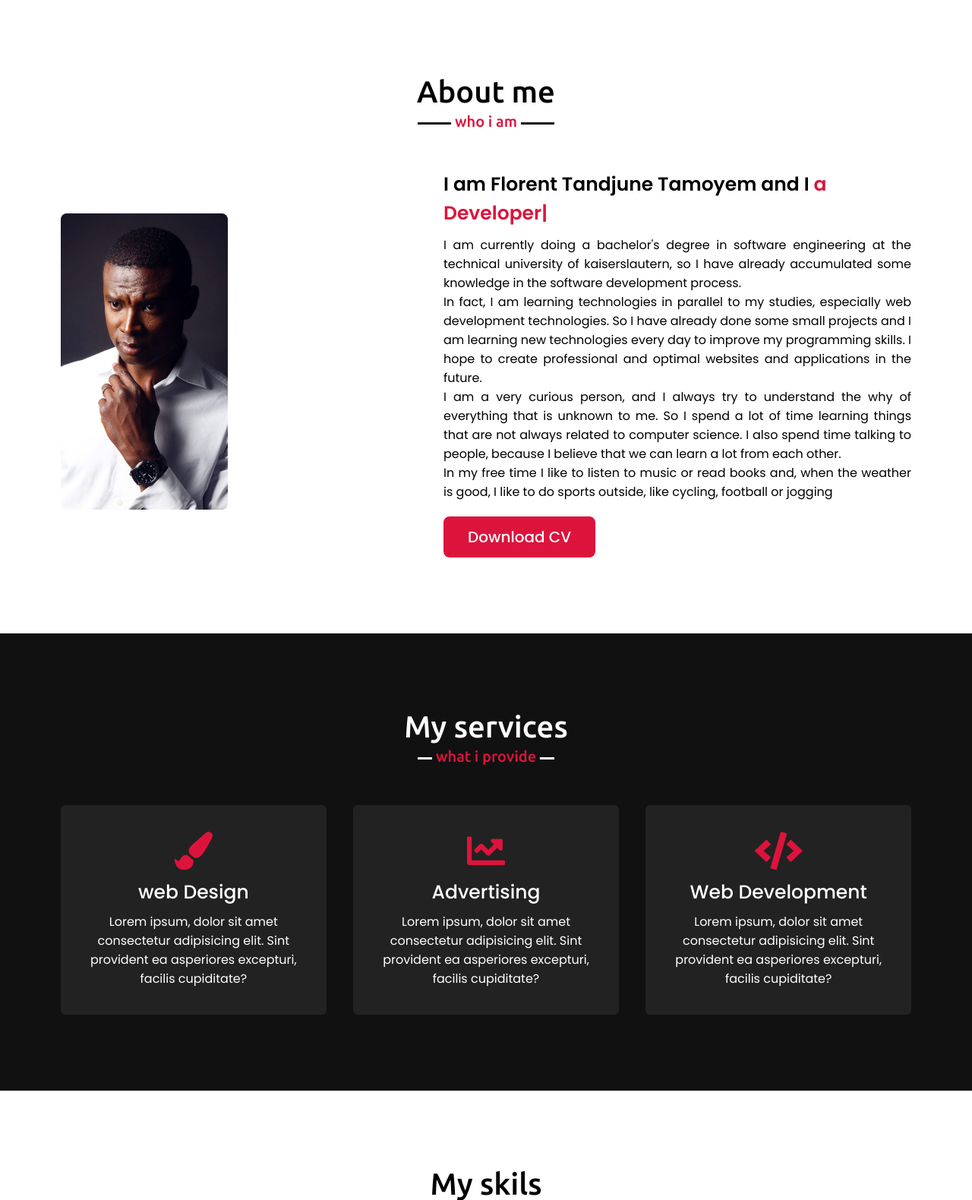
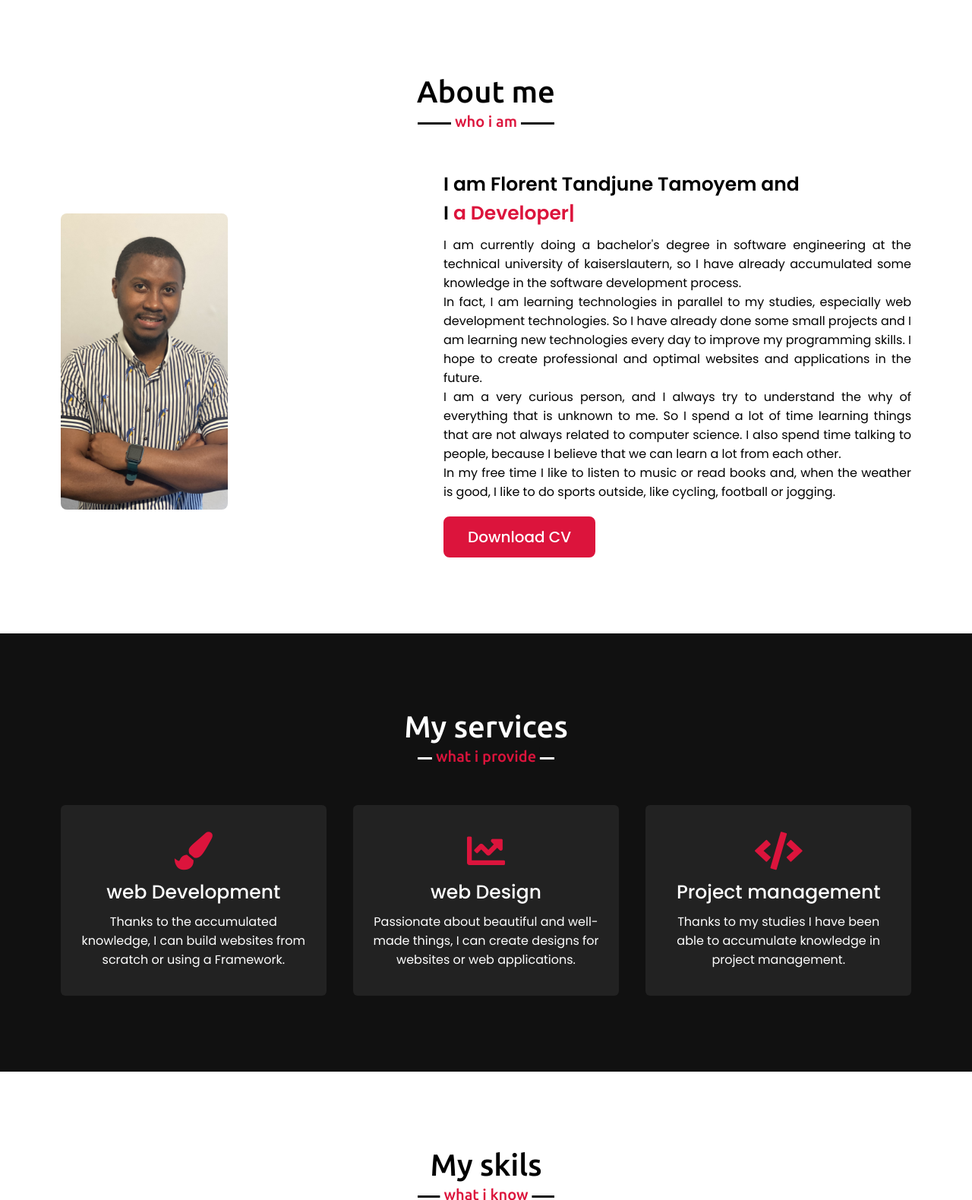
Before and after one commit to Tandjune/Portfolio, a PHP site: page / in a window 1280 px wide. Shown: the part 802-2382 px from the top of the page at 76% size. Run offline with PHP 8.4, Linux system fonts and the light colour scheme.

Commit message:
Change from Lorem text

```diff
--- a/index.html
+++ b/index.html
@@ -4,7 +4,7 @@
 <head>
     <meta charset="UTF-8">
     <meta name="viewport" content="width=device-width, initial-scale=1.0">
-    <title>Personal Portfolio Website</title>
+    <title>Florent Tandjune Portfolio</title>
     <link rel="stylesheet" href="style.css">
     <link rel="stylesheet" href="https://cdnjs.cloudflare.com/ajax/libs/font-awesome/5.15.2/css/all.min.css" />
     <script src="https://code.jquery.com/jquery-3.5.1.min.js"></script>
@@ -41,7 +41,7 @@
                 <div class="text-1">Hello, my name is</div>
                 <div class="text-2">Florent Tandjune Tamoyem</div>
                 <div class="text-3">I <span class="typing"></span></div>
-                <a href="#">Hire me</a>
+                <a href="#contact">Hire me</a>
             </div>
         </div>
     </section>
@@ -51,17 +51,18 @@
             <h2 class="title">About me</h2>
             <div class="about-content">
                 <div class="column left">
-                    <img src="images/profil.jpg" alt="">
+                    <img src="images/image.jpg" alt="">
                 </div>
                 <div class="column right">
-                    <div class="text"> I am Florent Tandjune Tamoyem and I <span class="typing2"></span> </div>
+                    <div class="text"> I am Florent Tandjune Tamoyem and
+                        <div>I <span class="typing2"></span></div>
+                    </div>
                     <p>I am currently doing a bachelor's degree in software engineering at the technical university of kaiserslautern, so I have already accumulated some knowledge in the software development process. <br> In fact, I am learning technologies
                         in parallel to my studies, especially web development technologies. So I have already done some small projects and I am learning new technologies every day to improve my programming skills. I hope to create professional and optimal
                         websites and applications in the future. <br> I am a very curious person, and I always try to understand the why of everything that is unknown to me. So I spend a lot of time learning things that are not always related to computer
                         science. I also spend time talking to people, because I believe that we can learn a lot from each other. <br> In my free time I like to listen to music or read books and, when the weather is good, I like to do sports outside, like
-                        cycling, football or jogging
-                    </p>
-                    <a href="./Lebenslauf1.pdf">Download CV</a>
+                        cycling, football or jogging.</p>
+                    <a href="./Lebenslauf1.pdf" draggable="./Lebenslauf1.pdf">Download CV</a>
                 </div>
             </div>
         </div>
@@ -74,23 +75,22 @@
                 <div class="card">
                     <div class="box">
                         <i class="fas fa-paint-brush"></i>
-                        <div class="text">web Design</div>
-                        <p>Lorem ipsum, dolor sit amet consectetur adipisicing elit. Sint provident ea asperiores excepturi, facilis cupiditate?</p>
+                        <div class="text">web Development</div>
+                        <p>Thanks to the accumulated knowledge, I can build websites from scratch or using a Framework.</p>
                     </div>
                 </div>
                 <div class="card">
                     <div class="box">
                         <i class="fas fa-chart-line"></i>
-                        <div class="text">Advertising</div>
-                        <p>Lorem ipsum, dolor sit amet consectetur adipisicing elit. Sint provident ea asperiores excepturi, facilis cupiditate?</p>
+                        <div class="text">web Design</div>
+                        <p>Passionate about beautiful and well-made things, I can create designs for websites or web applications.</p>
                     </div>
                 </div>
                 <div class="card">
                     <div class="box">
                         <i class="fas fa-code"></i>
-                        <div class="text">Web Development</div>
-                        <p>Lorem ipsum, dolor sit amet consectetur adipisicing elit. Sint provident ea asperiores excepturi, facilis cupiditate?
-                        </p>
+                        <div class="text">Project management</div>
+                        <p>Thanks to my studies I have been able to accumulate knowledge in project management.</p>
                     </div>
                 </div>
             </div>
@@ -229,7 +229,7 @@
             <div class="contact-content">
                 <div class="column left">
                     <div class="text">Get in Touch</div>
-                    <p>Lorem ipsum dolor sit amet consectetur adipisicing elit. Reprehenderit, delectus doloribus. Aspernatur explicabo libero architecto quae sed. Ipsum, a vero?</p>
+                    <p>If you found my Profile interesting and would like to get in touch with me, you can leave me a message.</p>
                     <div class="icons">
                         <div class="row">
                             <i class="fas fa-user"></i>
--- a/style.css
+++ b/style.css
@@ -357,7 +357,8 @@ section .title::after {
     text-align: justify;
 }
 
-.skills .skills-content .left a {
+
+/* .skills .skills-content .left a {
     display: inline-block;
     background: crimson;
     color: #fff;
@@ -373,7 +374,7 @@ section .title::after {
 .skills .skills-content .left a:hover {
     color: crimson;
     background: none;
-}
+} */
 
 .skills .skills-content .right .bars {
     margin-bottom: 15px;
```
Also changed, not shown: Images/image.jpg (added), Images/profil.jpg (deleted).
